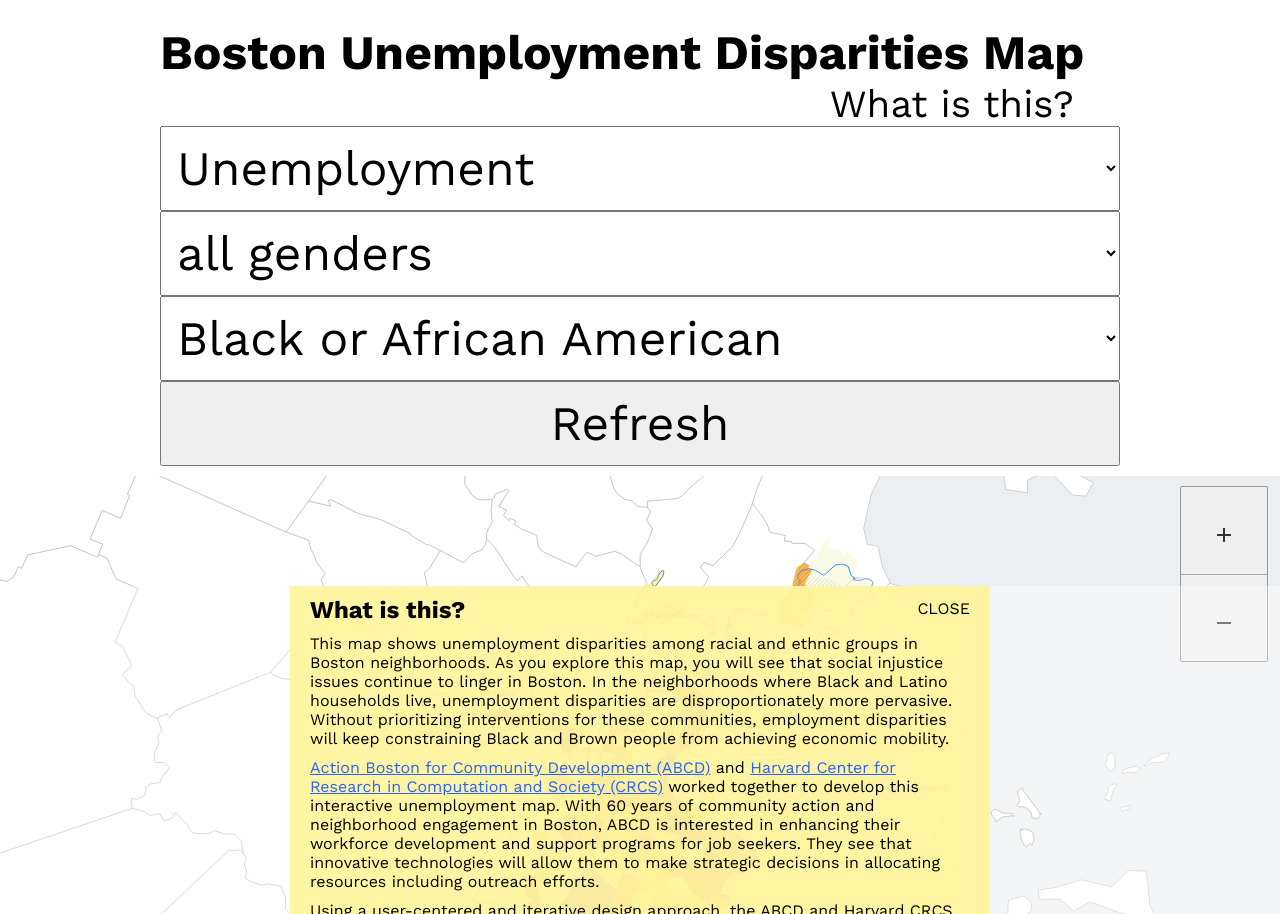
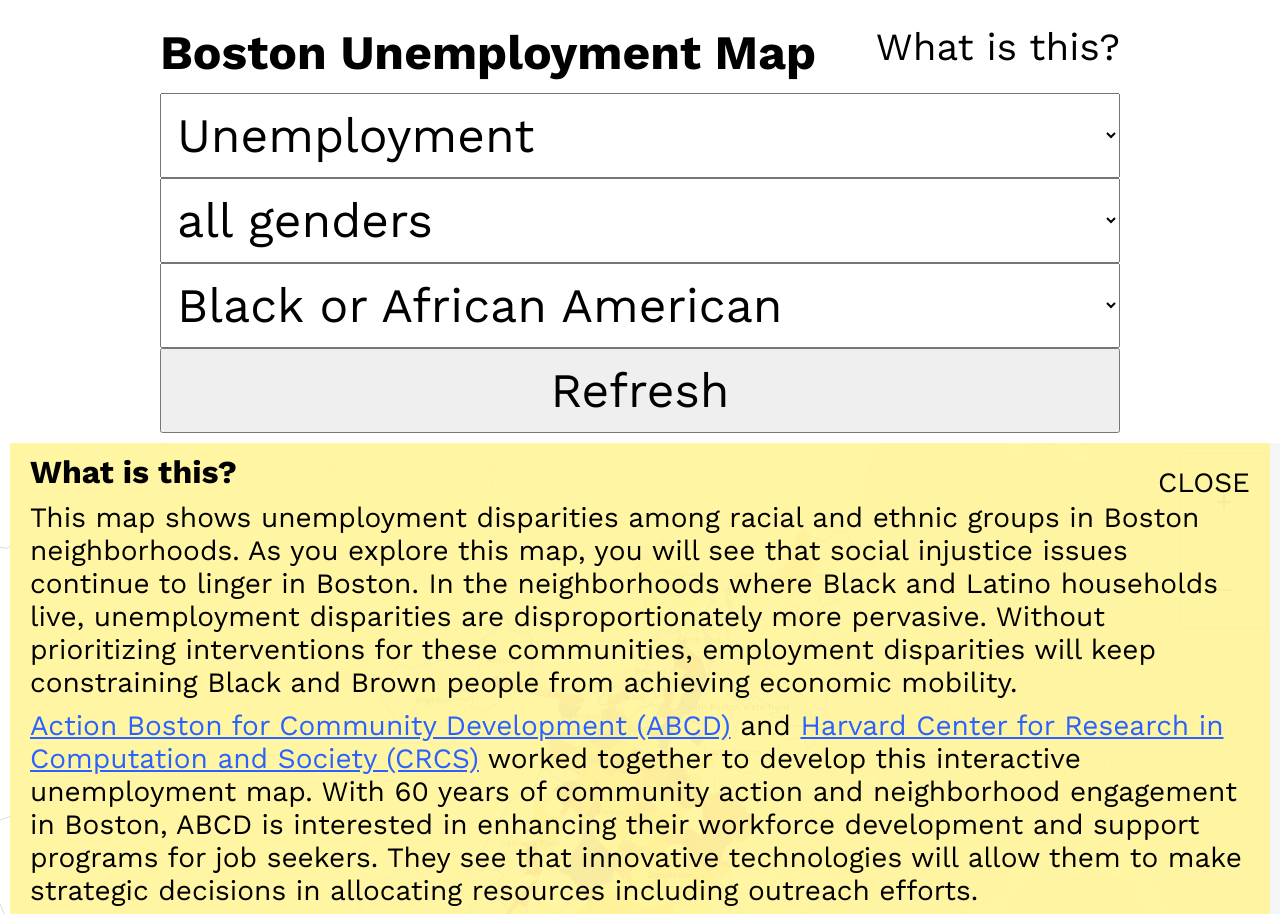
Before and after one commit to hermansaksono/boston_unemployment_vis, a plain HTML site: page index.html in a window 1280 px wide. Shown: the top 914 px of the page. Drawn offline with nearby package versions, Linux system fonts and the light colour scheme.

Commit message:
make the map mobile friendly

```diff
--- a/index.html
+++ b/index.html
@@ -15,7 +15,7 @@
 <body>
     <header>
         <section class="mapFilter">
-            <h1>Boston Unemployment Disparities Map <span class="about"><a href="#" id="whatIsThisButton">What is this?</a></span></h1>
+            <h1>Boston Unemployment Map <span class="about"><a href="#" id="whatIsThisButton">What is this?</a></span></h1>
             <select id="selectDataType">
                 <option value="unemployment">Unemployment</option>
                 <option value="not_in_labor_force">Not participating in labor force</option>
--- a/static/styles/main.css
+++ b/static/styles/main.css
@@ -343,7 +343,7 @@ main {
 
 .aboutBoxContainer {
     position: absolute;
-    z-index: 10;
+    z-index: 20;
     width: 100%;
     margin: 110px 0 0 0;
     background: #ffffff55;
@@ -392,6 +392,13 @@ main {
     h1 {
         font-size: 3em;
     }
+
+        h1 .about {
+            font-size: 0.8em;
+            font-weight: normal !important;
+            float: right;
+            margin: 0 0 0 0 !important;
+        }
 
     select, option, button {
         width: 100%;
@@ -459,4 +466,27 @@ main {
             width: 88px;
             height: 88px;
         }
+
+    .aboutBoxContainer {
+        margin: 0px 0 0 0;
+    }
+
+    .aboutBox {
+        margin: 0 10px;
+        width: auto !important;
+        padding: 0px 0;
+        background: #FFF59Dee;
+    }
+
+    .aboutBox h2 {
+        font-size: 2em !important;
+    }
+
+    .aboutBox a {
+        color: #2962FF;
+    }
+
+    .aboutBox p, .aboutBox ul, .aboutBox .closeButton {
+        font-size: 1.75em !important;
+    }
 }
```
